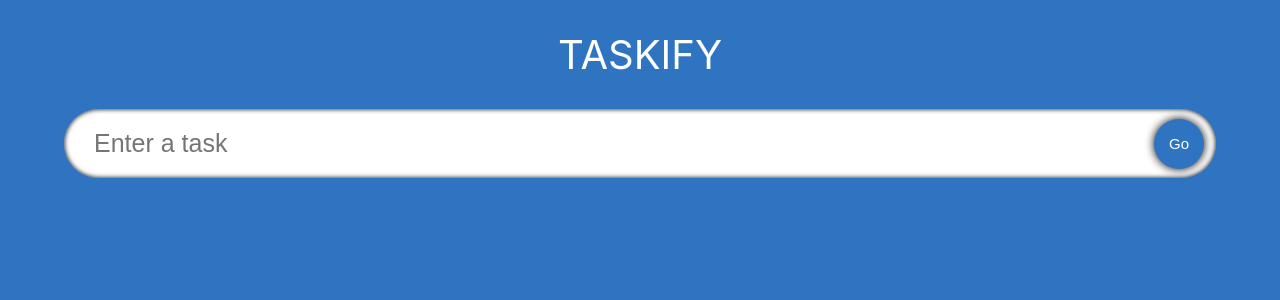
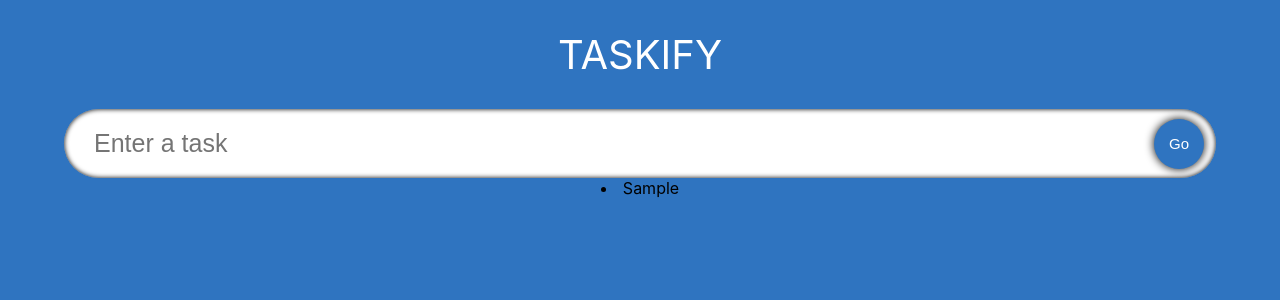
Before and after one commit to NealePT/learningTypescript, a React (Create React App) app in the folder react-ts/: page / in a window 1280 px wide. Both pictures are taken after typing "Sample" into the empty fields and a click on the button "Go". Shown: the top 300 px of the page. Built offline with nearby package versions, Linux system fonts and the light colour scheme.

Commit message:
useRef hook

```diff
--- a/react-ts/src/App.tsx
+++ b/react-ts/src/App.tsx
@@ -16,11 +16,14 @@ const App: React.FC = () => {
       setTodo("");
     }
   }
-console.log(todos)
+
   return (
   <div className="App">
     <span className="heading">Taskify</span>
     <InputField todo={todo} setTodo={setTodo} handleAdd={handleAdd}/>
+    {todos.map((t) => (
+      <li>{t.todo}</li>
+    ))}
   </div>
   );
 }
--- a/react-ts/src/components/InputField.tsx
+++ b/react-ts/src/components/InputField.tsx
@@ -1,4 +1,5 @@
 import React from "react";
+import { useRef } from "react";
 
 interface Props {
   todo:string;
@@ -7,9 +8,16 @@ interface Props {
 }
 
 export default function InputField({todo, setTodo, handleAdd}:Props) {
+
+  const inputRef = useRef<HTMLInputElement>(null);
+
   return (
-    <form className="input" onSubmit={handleAdd}>
+    <form className="input" onSubmit={(e) => {
+      handleAdd(e)
+      inputRef.current?.blur();
+      }}>
       <input
+        ref={inputRef}
         value={todo}
         onChange={
           (e) => setTodo(e.target.value)
```
